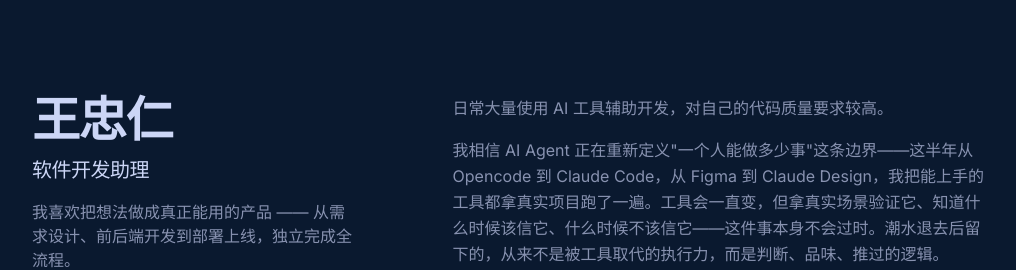
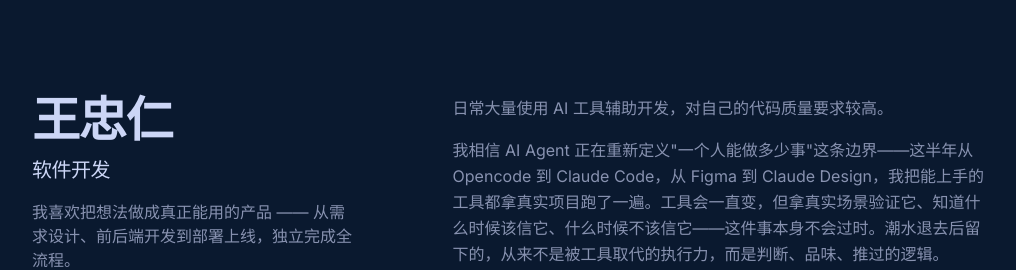
Before and after one commit to Fluxwang/Portfolio, a React (Vite) app: page / in a window 1280 px wide. Shown: the top 270 px of the page, without its empty margins (128-1144 px from the left). Built offline with nearby package versions, Linux system fonts and the light colour scheme.

Commit message:
更改title

```diff
--- a/src/data.js
+++ b/src/data.js
@@ -1,7 +1,7 @@
 export const profile = {
   name: "王忠仁",
   // title: "软件工程本科在读 · 全栈开发+Agent",
-  title: "软件开发助理",
+  title: "软件开发",
   tagline:
     "我喜欢把想法做成真正能用的产品 —— 从需求设计、前后端开发到部署上线，独立完成全流程。",
   socials: [
```
